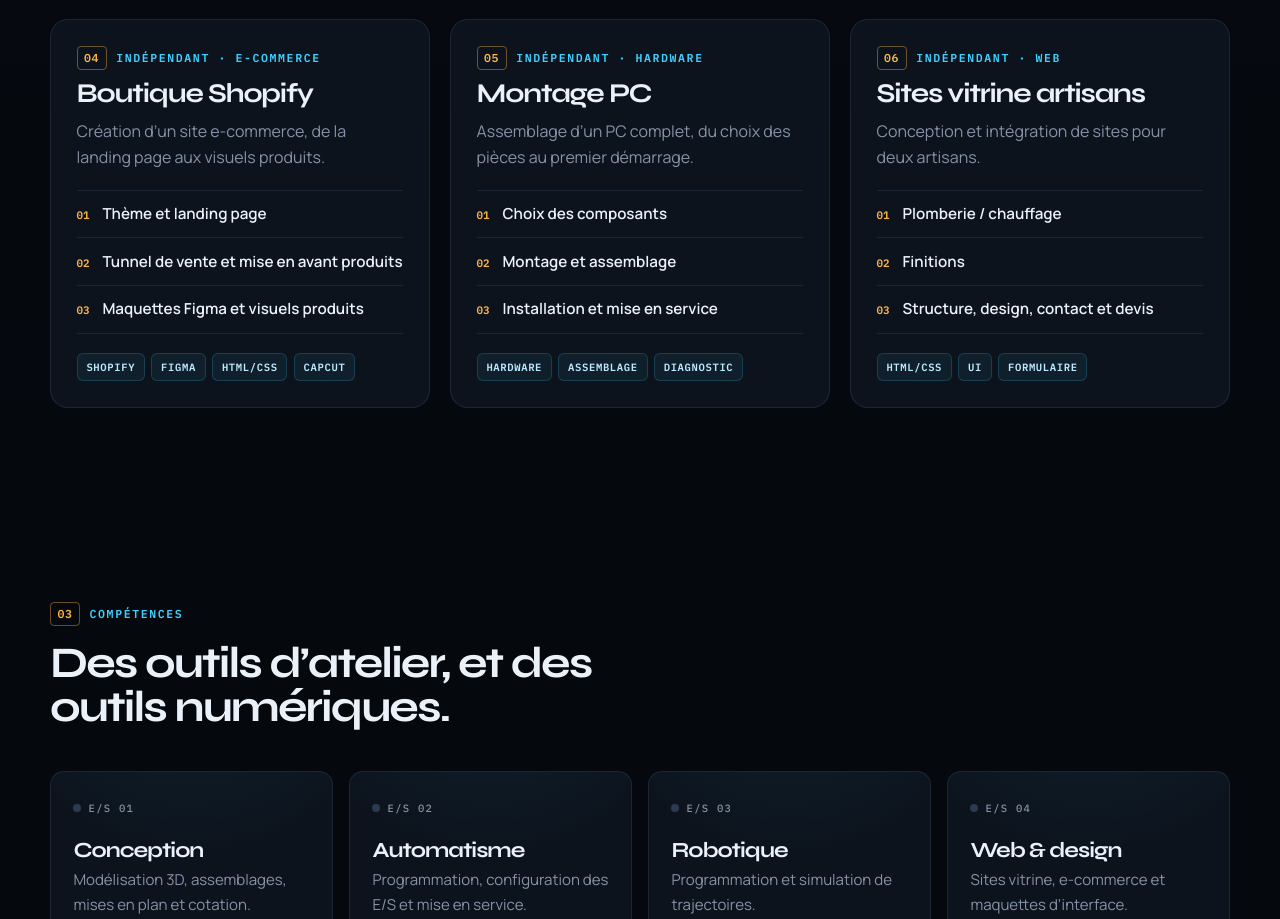
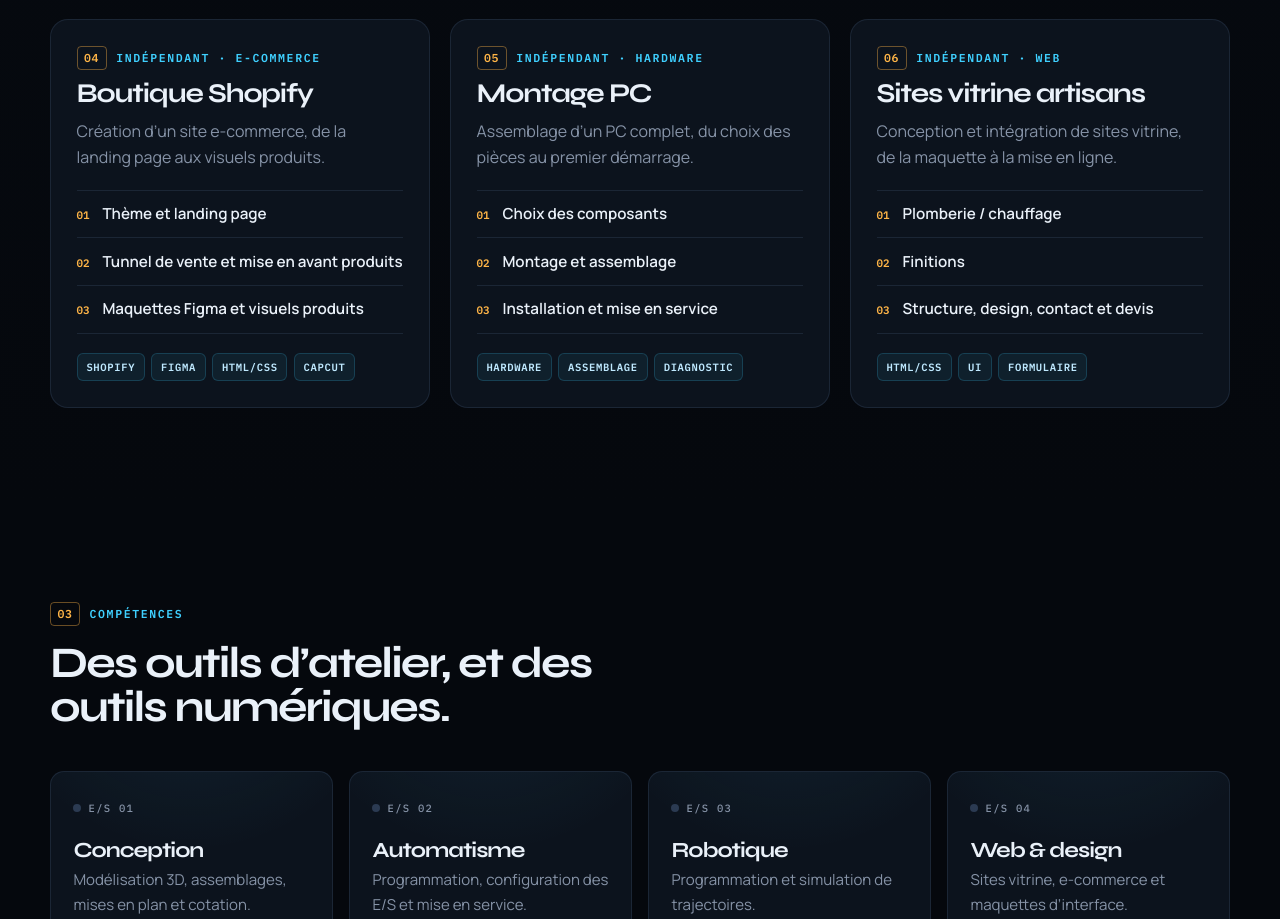
Before and after one commit to ghost6019/tom-logez, a plain HTML site: page index.html in a window 1280 px wide. Shown: the part 3897-4816 px from the top of the page. Drawn offline with Linux system fonts and the light colour scheme.

Commit message:
Describe the showcase sites project in general terms.

```diff
--- a/index.html
+++ b/index.html
@@ -262,7 +262,7 @@
           <article class="case work work--card" data-cat="independant">
             <p class="kicker"><span>06</span> Indépendant · Web</p>
             <h3>Sites vitrine artisans</h3>
-            <p>Conception et intégration de sites pour deux artisans.</p>
+            <p>Conception et intégration de sites vitrine, de la maquette à la mise en ligne.</p>
             <ul class="deliverables">
               <li>Plomberie / chauffage</li>
               <li>Finitions</li>
```
